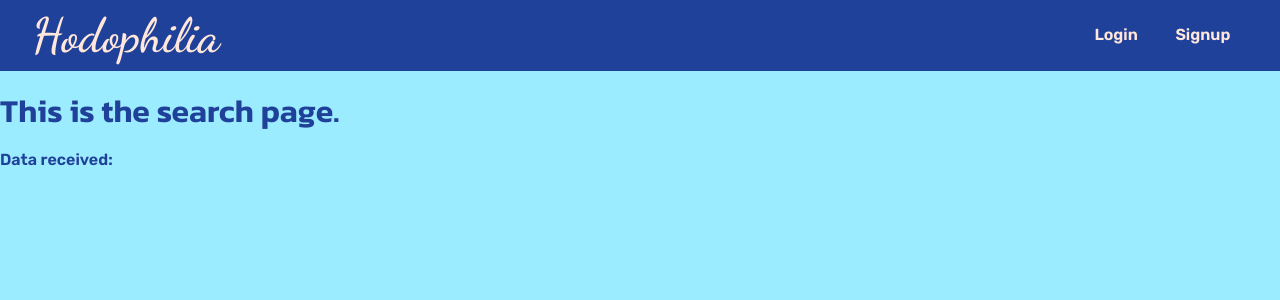
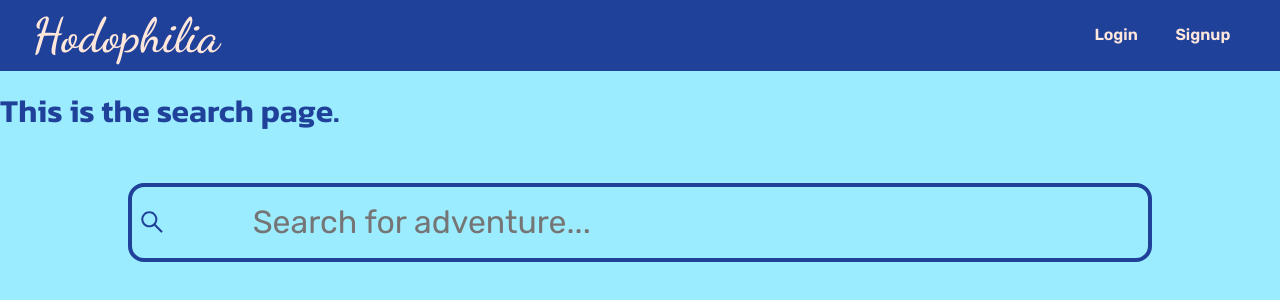
Before and after one commit to finwall/Project5, a React (Create React App) app in the folder front-end/: page /search in a window 1280 px wide. Shown: the top 300 px of the page. Built offline with nearby package versions, Linux system fonts and the light colour scheme.

Commit message:
Complleted GET link between /index and /search

```diff
--- a/front-end/src/components/form-search.jsx
+++ b/front-end/src/components/form-search.jsx
@@ -1,4 +1,4 @@
-import { Link, useNavigate } from 'react-router-dom';
+import { Link, Route, useNavigate, useLocation } from 'react-router-dom';
 import { useState } from 'react';
 import { SearchOutlined, RightSquareOutlined, RightSquareFilled } from '@ant-design/icons';
 import SearchService from '../services/search';
@@ -9,8 +9,7 @@ export default function SearchForm(props) {
 
     const defaultShowCount = 3;
     const showCount = props.showCount || defaultShowCount;
-
-    const defaultText = props.children || "";
+    const preloadResultsNumber = props.preload || showCount;
 
     const linkPath = '/search';
     const searchParam = 'search';
@@ -26,10 +25,11 @@ export default function SearchForm(props) {
     }
 
     // Hooks
-    const [input, setInput] = useState(defaultText);
+    const [input, setInput] = useState(props.children || "");
     const [placeholderText, setPlaceholderText] = useState(generateNewPlaceholder());
     const [goElementReady, setGoElementReady] = useState(false);
     const [searchResultsArray, setSearchResults] = useState([]);
+    const [displayIndex, setDisplayIndex] = useState(0);
 
     // Event handlers
 
@@ -41,14 +41,16 @@ export default function SearchForm(props) {
 
         // TODO: include autofill functionality here
         !!newInput? // remove after testing
-        SearchService.query(currentFormInput, showCount)
-            .then(results => {
-                console.log("Result: " + results[0].getName());
-                setSearchResults(results);
-            })
+        SearchService.query(currentFormInput, preloadResultsNumber)
+            .then(handleQueryResults)
             : // remove after testing
             setSearchResults([])
 
+    }
+
+    function handleQueryResults(res) {
+        console.log("Result: " + res[0].getName());
+        setSearchResults(res);
     }
 
     function handleSubmit(e) {
@@ -60,30 +62,24 @@ export default function SearchForm(props) {
         }
     }
 
-    // JSX logic
-    // let activateButton = function(predicate) {
-    //     if (predicate) return (
-    //         <button onClick={handleSubmit}>
-    //             <RightSquareFilled style={{ fontSize: '30px' }} />
-    //         </button>
-    //     )
-    //     else return (
-    //         <RightSquareOutlined style={{ fontSize: '30px' }} />
-    //     )
-    // }
-    let activateButton = <RightSquareOutlined style={{ fontSize: '30px' }} />
-    if (goElementReady) activateButton = (
-            <button onClick={handleSubmit}>
-                <RightSquareFilled style={{ fontSize: '30px' }} />
-            </button>
-    )
+    let activateButton = null;
+    if (useLocation().pathname !== '/search') {
+        activateButton = <RightSquareOutlined style={{ fontSize: '30px' }} />
+        if (goElementReady) activateButton = (
+                <button onClick={handleSubmit}>
+                    <RightSquareFilled style={{ fontSize: '30px' }} />
+                </button>
+        )
+    }
 
     let resultsJSX = null;
     if (searchResultsArray.length > 0) {
         resultsJSX = (
             <ul className='searchResults'>
                 {
-                    searchResultsArray.map((searchResult, index) => {
+                    searchResultsArray
+                        .slice(displayIndex, showCount) // for pagination
+                        .map((searchResult, index) => {
                         return (
                             <li key={searchResult.getImageURL().slice(-10) + index}>
                                 <a href="">
@@ -108,7 +104,7 @@ export default function SearchForm(props) {
             <form className='homepage-search-bar' onSubmit={handleSubmit}>
                 <div className='homepage-search-bar-flex'>
                     <SearchOutlined style={{fontSize: '24px'}} />
-                    <input type="text" name="search" onInput={handleChange} placeholder={placeholderText} autoComplete='off'></input>
+                    <input type="text" name="search" value={input} onInput={handleChange} placeholder={placeholderText} autoComplete='off'></input>
                     {activateButton}
                 </div>
             </form>
--- a/front-end/src/components/screens/search.jsx
+++ b/front-end/src/components/screens/search.jsx
@@ -1,21 +1,17 @@
 import { useState } from 'react';
 import { useSearchParams } from 'react-router-dom';
+import SearchForm from '../form-search.jsx';
 import SearchService from '../../services/search';
+
 
 export default function Search(props) {
 
     const [searchParams, setSearchParams] = useSearchParams();
 
-
-    console.log(searchParams.get('search'));
-
     return (
         <>
             <h1>This is the search page.</h1>
-            <p>Data received:</p>
-            <blockquote>
-                {searchParams.getAll('search')}
-            </blockquote>
+            <SearchForm>{searchParams.getAll('search')}</SearchForm>
         </>
     )
 }
```
